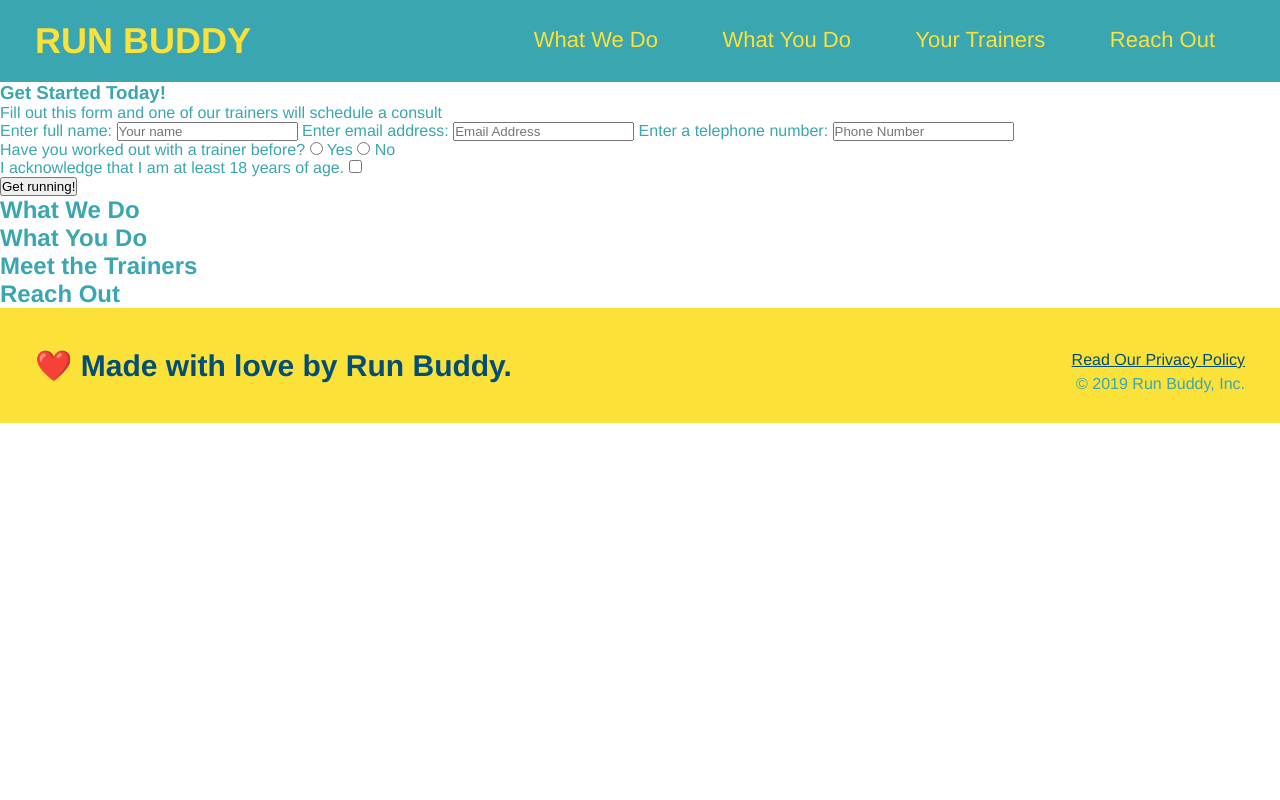
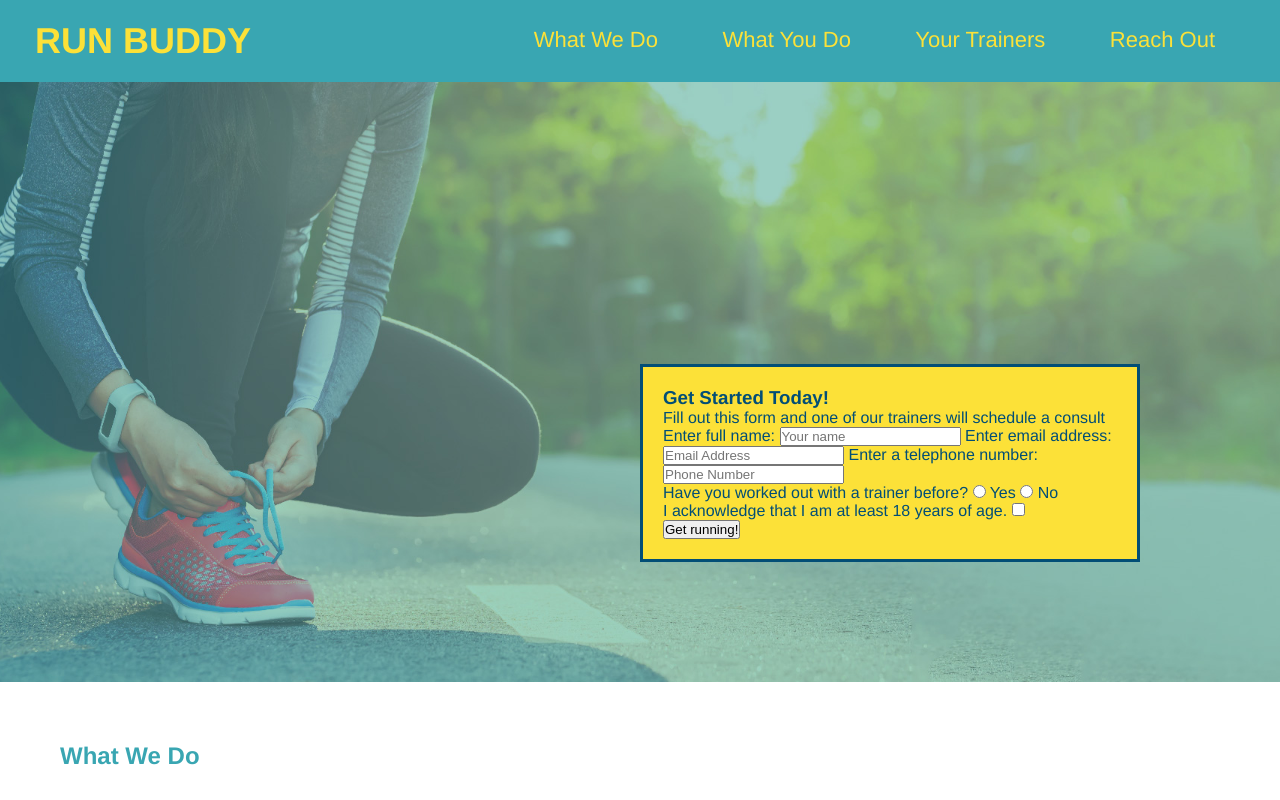
Before and after one commit to Kaynalem/run-buddy, a plain HTML site: page index.html in a window 1280 px wide. Shown: the top 800 px of the page. Drawn offline with Linux system fonts and the light colour scheme.

Commit message:
add form styles

```diff
--- a/assets/css/style.css
+++ b/assets/css/style.css
@@ -35,6 +35,28 @@ header nav ul li a {
     font-weight: lighter;
     font-size: 22px;
 }
+/* Hero Style Start */
+.hero {
+    background-image: url("../images/hero-bg.jpg");
+    height: 600px;
+    background-size: cover;
+    background-position: center;
+    position: relative;
+}
+.hero-form {
+    border-style: solid;
+    border-width: 3px;
+    border-color: #024e76;
+    background-color: #fce138;
+    padding: 20px;
+    width: 500px;
+    color: #024e76;
+    position: absolute;
+    bottom: 120px;
+    right: 140px;
+}
+/*Hero Style End*/
+
 /* apply styles to <footer> */
 footer {
     background: #fce138;
@@ -55,3 +77,6 @@ footer div {
 footer a {
     color: #024e76;
 }
+section {
+    padding: 60px;
+}
--- a/index.html
+++ b/index.html
@@ -33,8 +33,8 @@
         </header>
 
         <!--hero/jumbotron-->
-        <section>
-            <div>
+        <section class="hero">
+            <div class="hero-form">
                 <h3>Get Started Today!</h3>
                 <p>Fill out this form and one of our trainers will schedule a consult</p>
             <!--Add form element-->
```
Also changed, not shown: assets/images/hero-bg.jpg (added).
